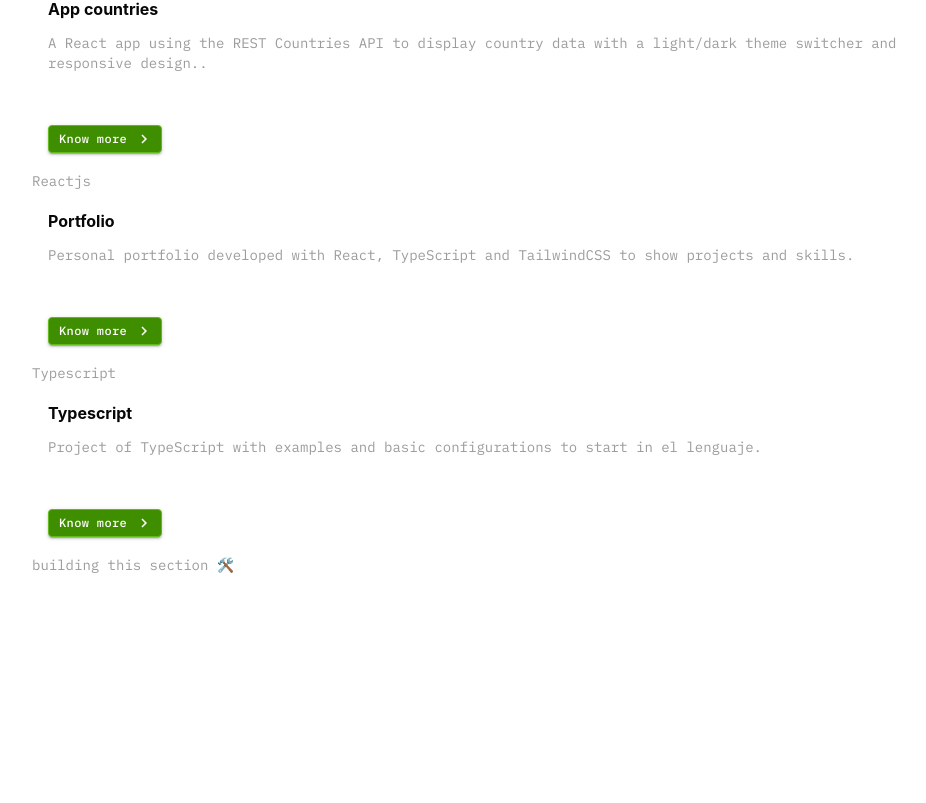
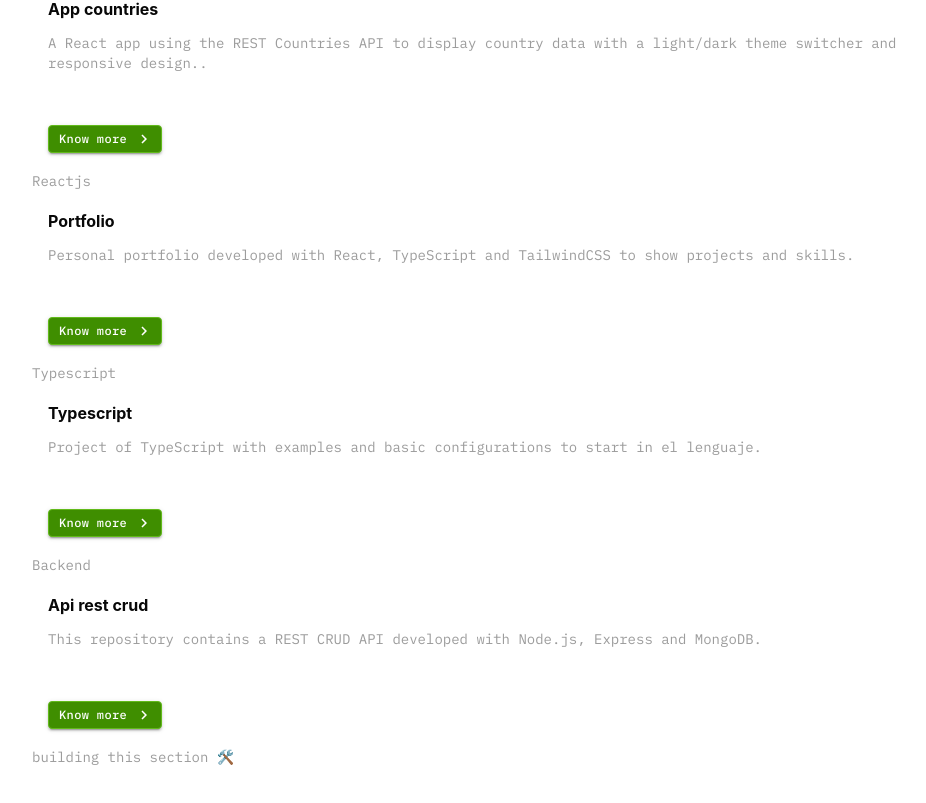
Before and after one commit to rineliniguezsosa/Portafolio, a React (Vite) app: page / in a window 1280 px wide. Shown: the part 2817-3620 px from the top of the page, without its empty margins (131-1057 px from the left). Before the commit the page ends 3472 px from the top, so only its background shows below. Built offline with nearby package versions, Linux system fonts and the light colour scheme.

Commit message:
[FEAT] Recorriendo los proyectos backend en el Carrousel

```diff
--- a/src/App.tsx
+++ b/src/App.tsx
@@ -8,7 +8,8 @@ import {
   frontendmentorprojects,
   reactnativeprojects,
   reactprojects,
-  typescriptprojects
+  typescriptprojects,
+  backendprojects
 } from './helpers';
 
 
@@ -185,6 +186,21 @@ function App() {
                       }
                   </CarrouselMui>
 
+                  <CarrouselMui title='Backend'>
+                      {
+                        backendprojects.map(({id,name,description,img,url}, index)=>(
+                          <ProjectCard
+                          key={`Backend-${id}-${index}`}
+                          id={id}
+                          name={name}
+                          description={description}
+                          img={img}
+                          url={url}
+                          />
+                        ))
+                      }
+                  </CarrouselMui>
+
                   <p className='text-darkgray text-sm font-ibm-plex-mono'>building this section 🛠️</p>
                 </div>
 
```
